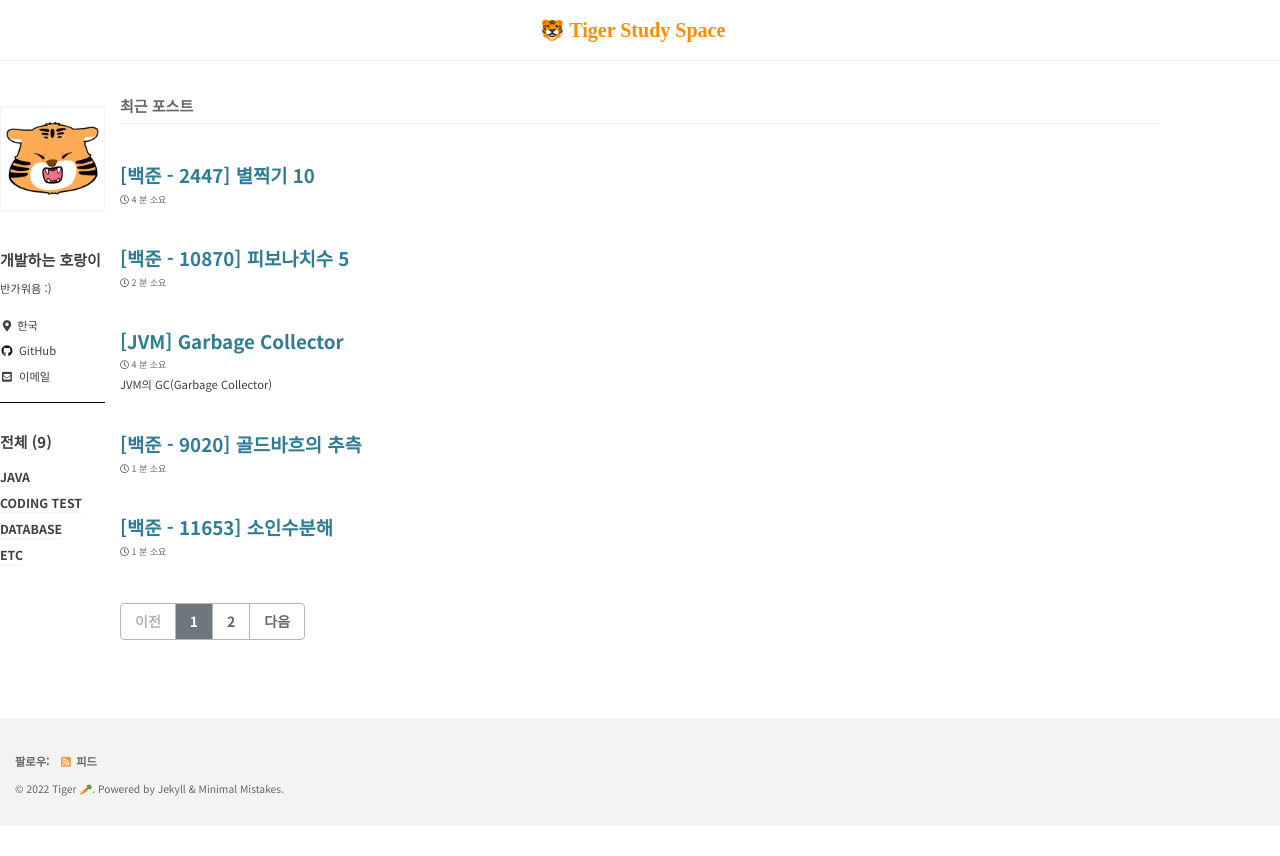
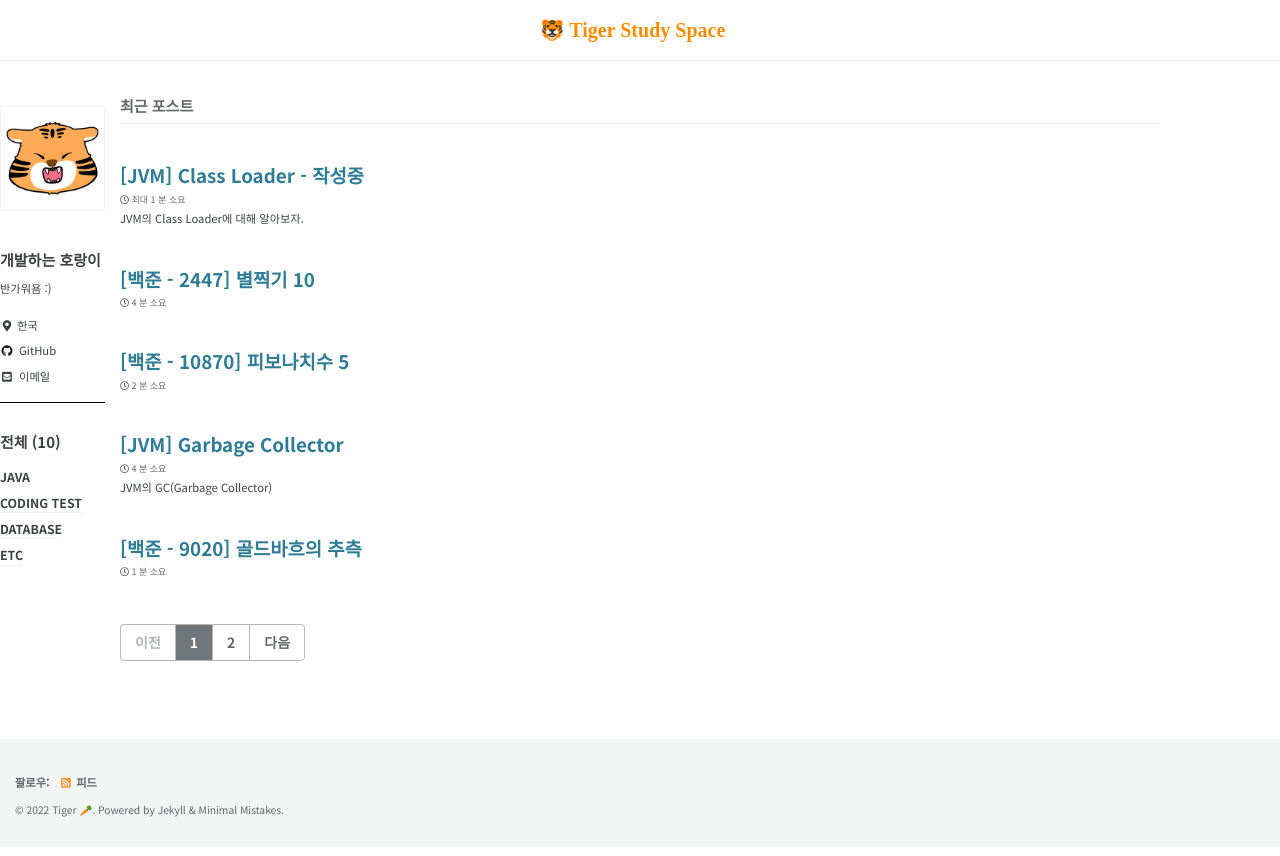
Before and after one commit to Kimpossible94/Kimpossible94.github.io, a Jekyll site: the page built from index.html, in a window 1280 px wide. Shown: the top 856 px of the page. Built offline with Jekyll 4.4.1, drawn with Linux system fonts in a browser that asks for light colours; cached includes are drawn as plain includes; some web fonts are replaced; the list of posts is cut into pages by our own code; grey boxes are pictures that could not be loaded.

Commit message:
JVM 수정 및 Class Loader 작성중

```diff
--- /dev/null
+++ b/_posts/jvm/2022-08-10-JVM-class-loader.md
@@ -0,0 +1,16 @@
+---
+title : "[JVM] Class Loader - 작성중"
+excerpt : "JVM의 Class Loader에 대해 알아보자."
+categories :
+    - JVM
+tags :
+    - [Java, JVM, Class Loader]
+toc : true
+toc_sticky : true
+date : 2022-08-10
+last_modified_at: 2022-08-10
+published: true
+---
+
+# 1. Class Loader란 ?
+---
```
Also changed, not shown: _posts/jvm/2022-06-14-JVM-jvm.md (+3 -3 lines).
